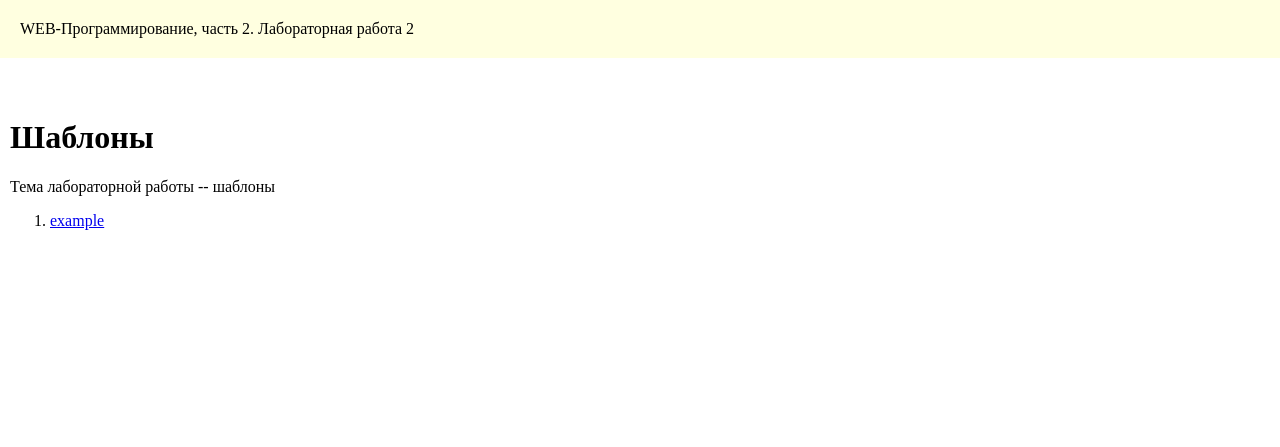
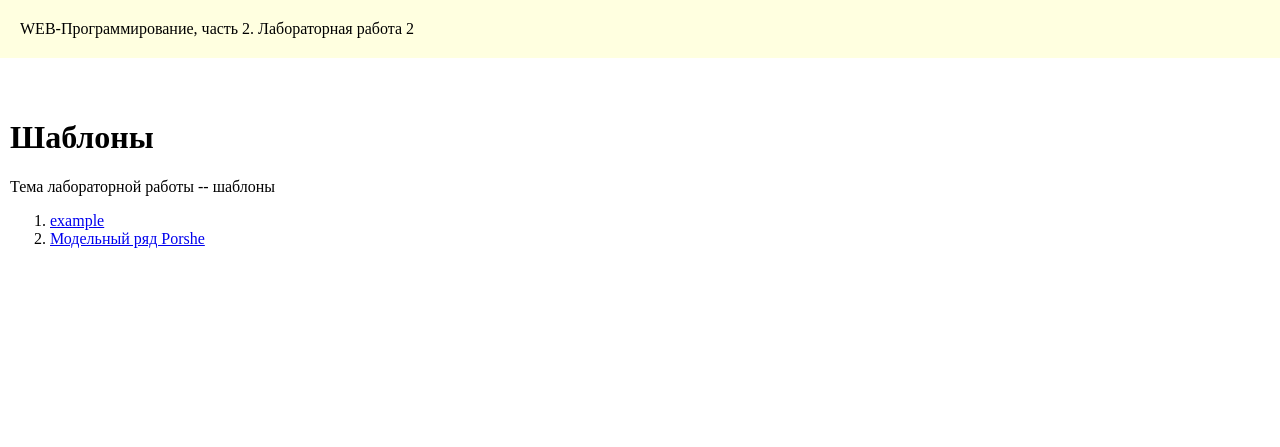
Before and after one commit to sm4kotins/web-programming-labs-2, a Flask app: page /lab2/ in a window 1280 px wide. Shown: the top 447 px of the page. Run offline with Flask 3, Linux system fonts and the light colour scheme.

Commit message:
добавлены ссылки

```diff
--- a/app.py
+++ b/app.py
@@ -20,6 +20,7 @@ def menu():
         </header>
 
         <h1><a href="/lab1">Лабороторная работа 1</a></h1>
+        <h1><a href="/lab2">Лабороторная работа 2</a></h1>
 
         <footer>
             &copy; Смакотин Степан, ФБИ-13, 3 курс, 2023
--- a/templates/lab2.html
+++ b/templates/lab2.html
@@ -9,5 +9,8 @@
             <li>
                 <a href="/lab2/example"> example</a>
             </li>
+            <li>
+                <a href="/lab2/porshe"> Модельный ряд Porshe</a>
+            </li>
         </ol>
 {% endblock %}
```
